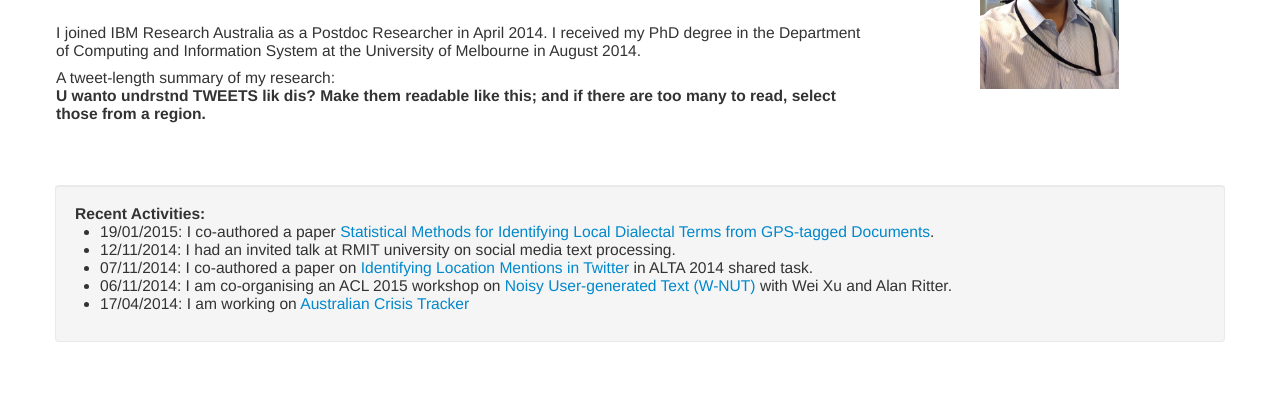
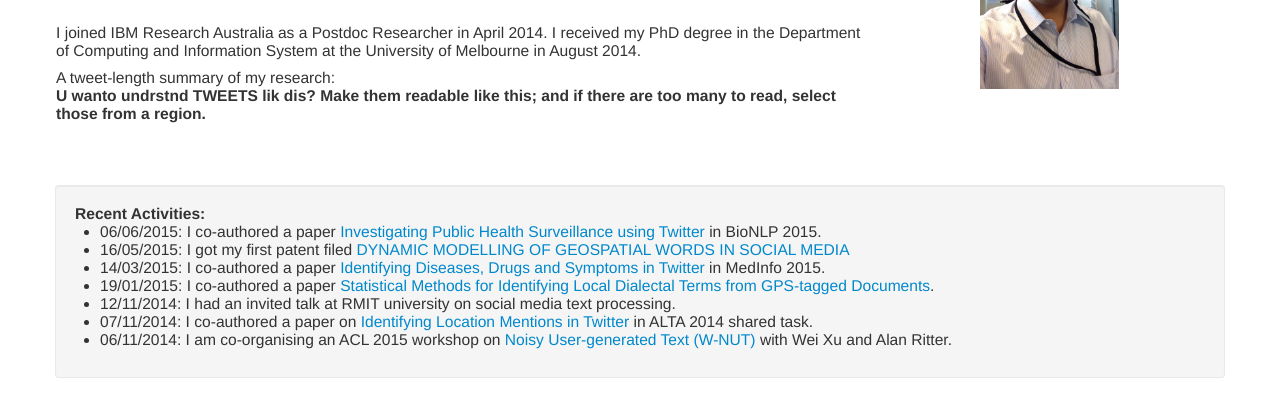
Before and after one commit to tq010or/tq010or.github.io, a plain HTML site: page index.html in a window 1280 px wide. Shown: the part 199-616 px from the top of the page. Drawn offline with Linux system fonts and the light colour scheme.

Commit message:
update 12/06/2015

```diff
--- a/index.html
+++ b/index.html
@@ -83,11 +83,14 @@ A tweet-length summary of my research: <br>
 <div class='well'>
 <b>Recent Activities:</b>
 <ul>
+<li>06/06/2015: I co-authored a paper <a href="">Investigating Public Health Surveillance using Twitter</a> in BioNLP 2015.</li>
+<li>16/05/2015: I got my first patent filed <a href="">DYNAMIC MODELLING OF GEOSPATIAL WORDS IN SOCIAL MEDIA</a></li>
+<li>14/03/2015: I co-authored a paper <a href="">Identifying Diseases, Drugs and Symptoms in Twitter</a> in MedInfo 2015.</li>
 <li>19/01/2015: I co-authored a paper <a href="http://muse.jhu.edu/login?auth=0&type=summary&url=/journals/dictionaries/v035/35.cook.pdf">Statistical Methods for Identifying Local Dialectal Terms from GPS-tagged Documents</a>.</li>
 <li>12/11/2014: I had an invited talk at RMIT university on social media text processing.</li>
 <li>07/11/2014: I co-authored a paper on <a href="http://aclweb.org/anthology/U/U14/U14-1023.pdf">Identifying Location Mentions in Twitter</a> in ALTA 2014 shared task.</li>
 <li>06/11/2014: I am co-organising an ACL 2015 workshop on <a href="http://noisy-text.github.io/">Noisy User-generated Text (W-NUT)</a> with Wei Xu and Alan Ritter.</li>
-<li>17/04/2014: I am working on <a href="http://researcher.watson.ibm.com/researcher/view_group.php?id=5064">Australian Crisis Tracker</a> </li>
+<!--<li>17/04/2014: I am working on <a href="http://researcher.watson.ibm.com/researcher/view_group.php?id=5064">Australian Crisis Tracker</a> </li>-->
 </ul>
 </div>
 </big>
```
